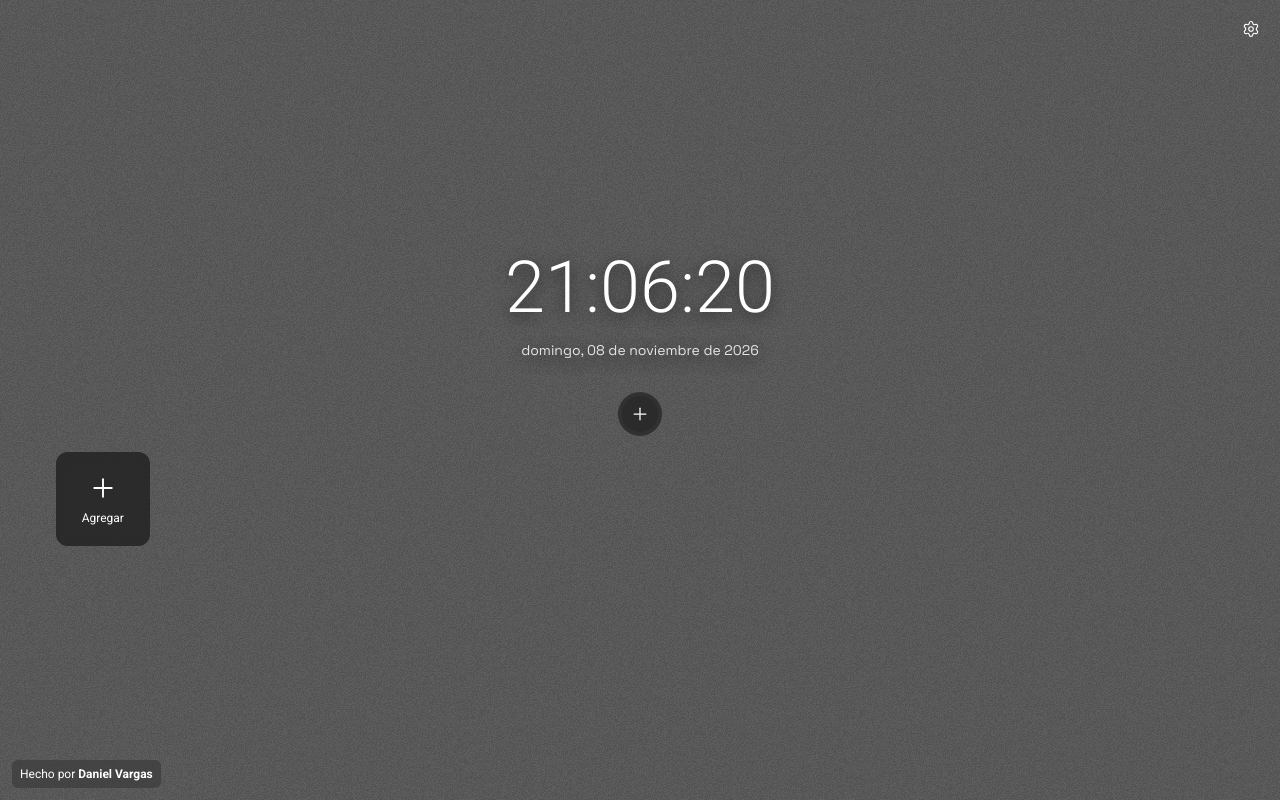
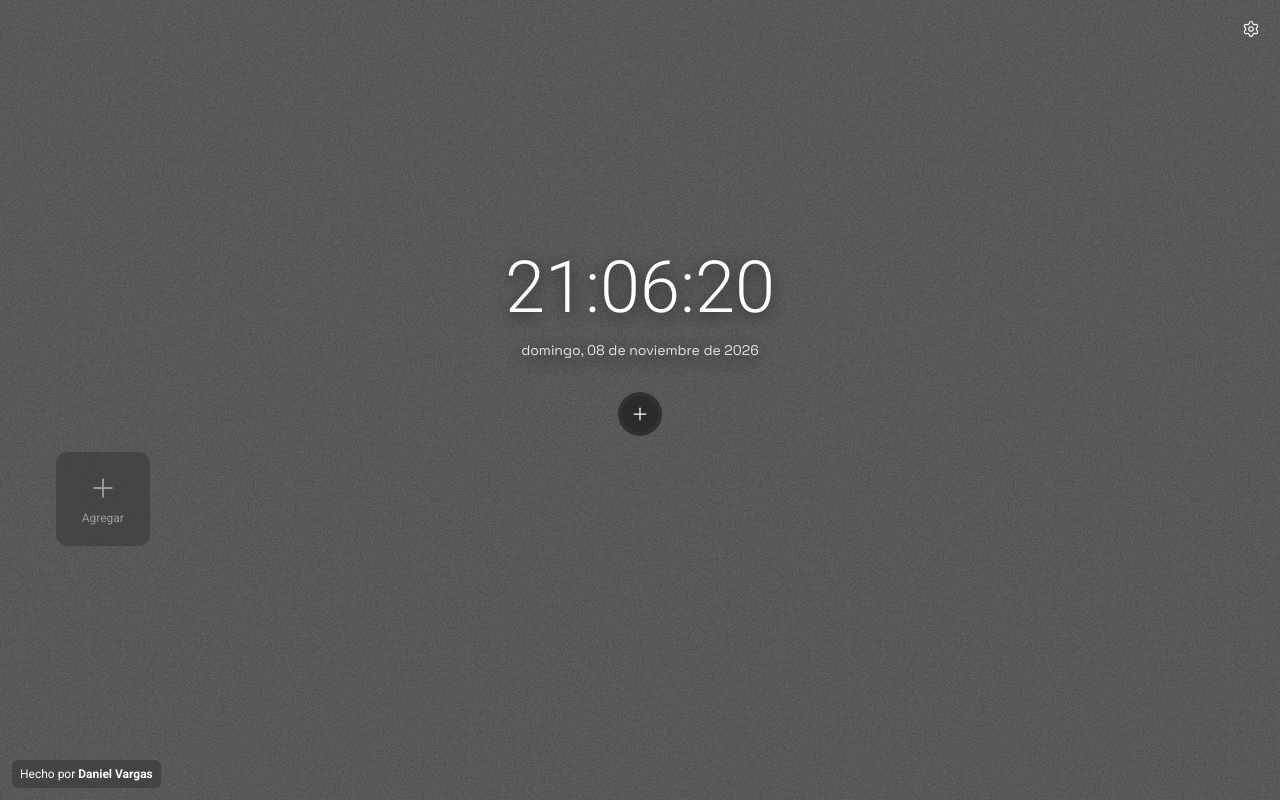
Before and after one commit to esdanielvargas/startpage, a React (Vite) app: page / in a window 1280 px wide. Built offline with nearby package versions, Linux system fonts and the light colour scheme.

Commit message:
feat(LinkGrid): add groups prop, disable add button when no groups exist

```diff
--- a/src/components/LinkGrid.jsx
+++ b/src/components/LinkGrid.jsx
@@ -6,6 +6,7 @@ const STORAGE_KEY = "startpage";
 
 export default function LinkGrid({
   size,
+  groups = [],
   links = [],
   selectedGroup,
   setShowNewLink,
@@ -69,11 +70,11 @@ export default function LinkGrid({
     e.stopPropagation();
     const existingData = JSON.parse(localStorage.getItem(STORAGE_KEY) || "{}");
     const updatedLinks = (existingData.links || []).filter(
-      (l) => l.id !== linkId
+      (l) => l.id !== linkId,
     );
     localStorage.setItem(
       STORAGE_KEY,
-      JSON.stringify({ ...existingData, links: updatedLinks })
+      JSON.stringify({ ...existingData, links: updatedLinks }),
     );
     window.dispatchEvent(new Event("storage"));
     setOpenMenuId(null);
@@ -137,7 +138,7 @@ export default function LinkGrid({
 
     localStorage.setItem(
       STORAGE_KEY,
-      JSON.stringify({ ...existingData, links: globalLinks })
+      JSON.stringify({ ...existingData, links: globalLinks }),
     );
     window.dispatchEvent(new Event("storage"));
 
@@ -155,17 +156,21 @@ export default function LinkGrid({
       <div className="w-full px-4 grid grid-cols-4 md:grid-cols-8 lg:grid-cols-12 gap-1">
         {currentItems.map((item, index) => {
           if (item.isAddButton) {
+            const isDisabled = !groups || groups.length === 0;
+
             return (
               <button
                 key="add-btn"
                 type="button"
+                disabled={isDisabled}
+                title={isDisabled ? "Crea un grupo primero para agregar enlaces" : "Agregar enlace"}
                 onClick={() => {
                   if (setLinkToEdit) setLinkToEdit(null);
                   setShowNewLink(true);
                 }}
-                className="relative w-full h-full min-w-20 min-h-20 py-5 flex flex-col items-center justify-center gap-1.5 group rounded-xl bg-neutral-950/50 backdrop-blur-sm overflow-hidden text-white cursor-pointer transition-colors"
+                className="relative w-full h-full min-w-20 min-h-20 py-5 flex flex-col items-center justify-center gap-1.5 group rounded-xl bg-neutral-950/50 backdrop-blur-sm overflow-hidden text-white cursor-pointer transition-colors disabled:opacity-40 disabled:cursor-not-allowed"
               >
-                <div className="absolute inset-0 z-0 bg-neutral-800/50 group-hover:bg-neutral-900/50 transition-colors"></div>
+                <div className="absolute inset-0 z-0 bg-neutral-800/50 group-enabled:group-hover:bg-neutral-900/50 transition-colors"></div>
                 <div className="size-8 z-1 flex items-center justify-center">
                   <Plus size={30} strokeWidth={1.5} />
                 </div>
```
